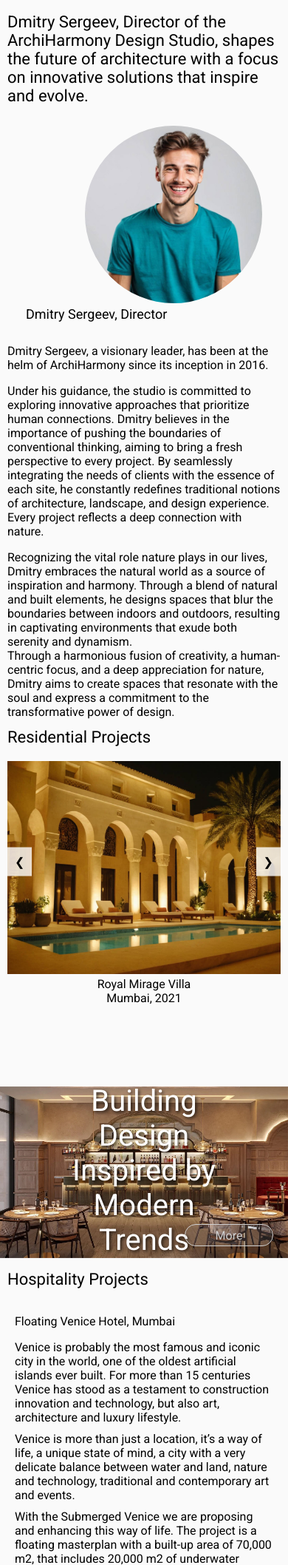
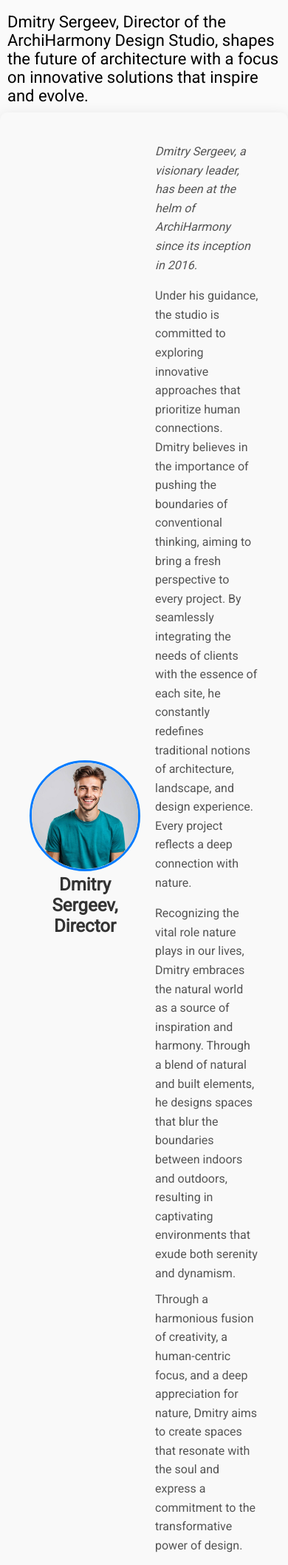
Before and after one commit to NausAlexus/Dimon-moget, a PHP site: page /index.html in a window 390 px wide. Shown: the part 254-2370 px from the top of the page at 74% size. Run offline with PHP 8.4, Linux system fonts and the light colour scheme.

Commit message:
вфвв

```diff
--- a/css/style.css
+++ b/css/style.css
@@ -70,8 +70,7 @@ nav {
     color: rgb(125, 125, 125);
 }
 .header-name,
-.header-title,
-.header-about {
+.header-title {
     padding: 0 60px;
 }
 
@@ -132,25 +131,10 @@ nav {
     margin-top: 18px;
 }
 
-.about-icon {
-    width: 320px;
-    height: 320px;
-    border-radius: 50%;
-    margin-left: 140px;
-}
-
-.header-about {
-    display: flex;
-    margin-top: 18px;
-}
-
 .about-name {
     font-size: 18px;
 }
 
-.header-about-text {
-    margin-left: 12%;
-}
 
 .about-text2, .about-text3 {
     margin-top: 16px;
@@ -179,12 +163,6 @@ nav {
         font-size: 28px;
     }
 
-    .about-icon {
-        width: 300px;
-        height: 300px;
-        margin-left: 100px;
-    }
-
     .header-background {
         height: 480px;
     }
@@ -193,8 +171,7 @@ nav {
 @media (max-width: 1024px) {
 
     .header-name,
-    .header-title,
-    .header-about {
+    .header-title {
         padding: 0 30px;
     }
 
@@ -203,20 +180,10 @@ nav {
         font-size: 22px;
     }
 
-    .about-icon {
-        width: 200px;
-        height: 200px;
-        margin-left: 80px;
-        margin-top: 40px;
-    }
-
     .header-background {
         height: 400px;
     }
 
-    .header-about-text {
-        margin-left: 6%;
-    }
     .header-btn:hover{
         background-color: rgba(255, 255, 255, 0.121);
         transform: scale(1);
@@ -226,25 +193,12 @@ nav {
 @media (max-width: 768px) {
 
     .header-name,
-    .header-title,
-    .header-about {
+    .header-title {
         padding: 0 10px;
-    }
-
-    .about-icon {
-        width: 240px;
-        height: 240px;
-        margin-left: 80px;
-        margin-top: 10px;
     }
 
     .header-background {
         height: 380px;
-    }
-
-    .header-about-text {
-        margin-top: 30px;
-        margin-left: 0%;
     }
 
     .header-btn{
@@ -253,12 +207,6 @@ nav {
         width: 120px;
     }
 
-    .header-about {
-        display: flex;
-        flex-direction: column;
-        align-items: center;
-        margin-top: 18px;
-    }
     .header-nav-item {
         gap: 14px;
     }
@@ -1141,3 +1089,57 @@ nav {
         opacity: 1; /* Final opacity */
     }
 }
+
+.header-about {
+    margin-top: 10px;
+    display: flex; /* Используем flexbox для выравнивания элементов */
+    align-items: center; /* Центрируем элементы по вертикали */
+    background-color: #f9f9f9; /* Светлый фон для контраста */
+    padding: 40px; /* Отступы вокруг блока */
+    border-radius: 10px; /* Закругленные углы */
+    box-shadow: 0 4px 20px rgba(0, 0, 0, 0.1); /* Тень для глубины */
+    transition: transform 0.3s; /* Плавный переход при наведении */
+}
+
+.header-about:hover {
+    transform: translateY(-5px); /* Поднимаем блок при наведении */
+}
+
+.header-about-icon {
+    flex: 0 0 150px; /* Фиксированная ширина для иконки */
+    margin-right: 20px; /* Отступ справа от иконки */
+    text-align: center; /* Центрируем текст под иконкой */
+}
+
+.about-icon {
+    width: 100%; /* Занимаем всю ширину контейнера */
+    border-radius: 50%; /* Круглая иконка */
+    border: 3px solid #007BFF; /* Граница вокруг иконки */
+    transition: transform 0.3s; /* Плавный переход для иконки */
+}
+
+.about-icon:hover {
+    transform: scale(1.1); /* Увеличиваем иконку при наведении */
+}
+
+.header-about-text {
+    flex: 1; /* Занимаем оставшееся пространство */
+}
+
+.about-name {
+    font-size: 1.5rem; /* Размер шрифта для имени */
+    font-weight: bold; /* Жирный шрифт */
+    color: #333; /* Цвет текста */
+    margin-bottom: 10px; /* Отступ снизу */
+}
+
+.about-text1, .about-text2, .about-text3, .about-text4 {
+    font-size: 1rem; /* Размер шрифта для текста */
+    line-height: 1.6; /* Высота строки для удобочитаемости */
+    color: #555; /* Цвет текста */
+    margin-bottom: 10px; /* Отступ снизу */
+}
+
+.about-text1 {
+    font-style: italic; /* Курсив для первого абзаца */
+}
```
